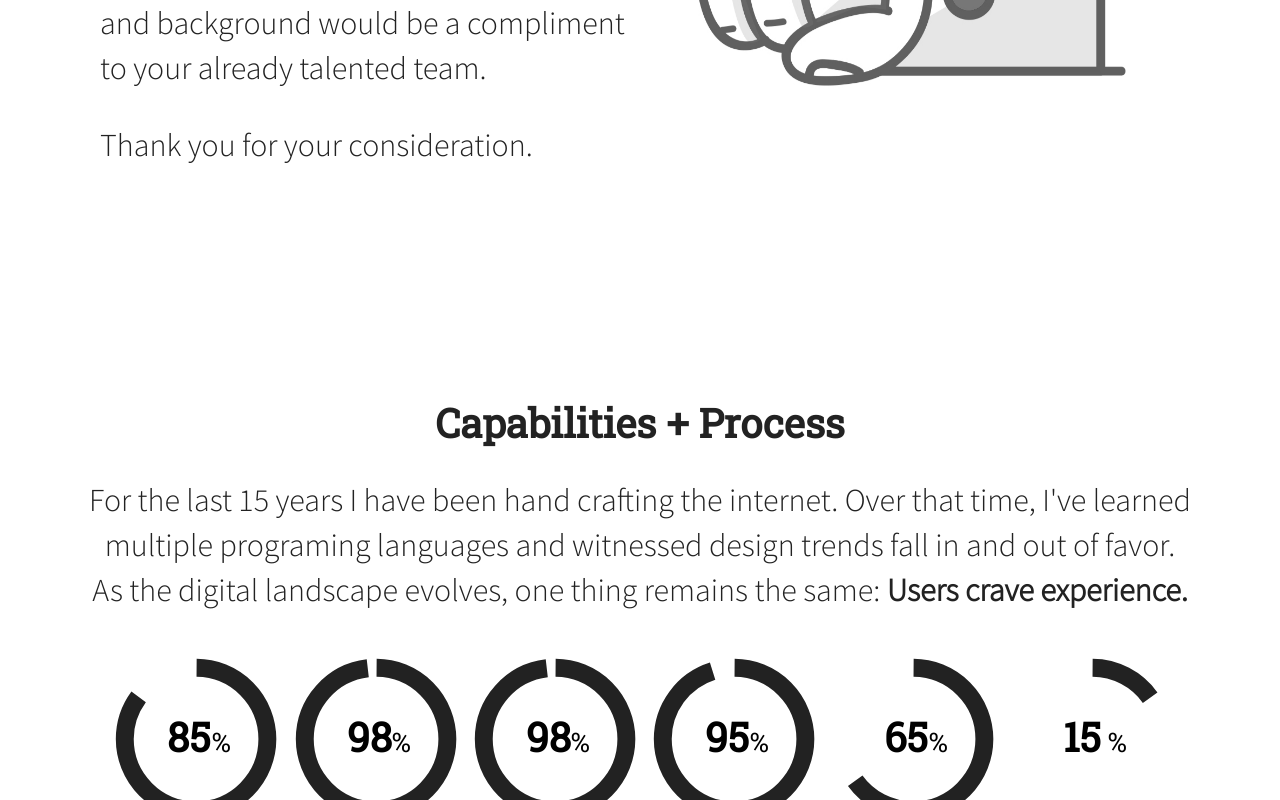
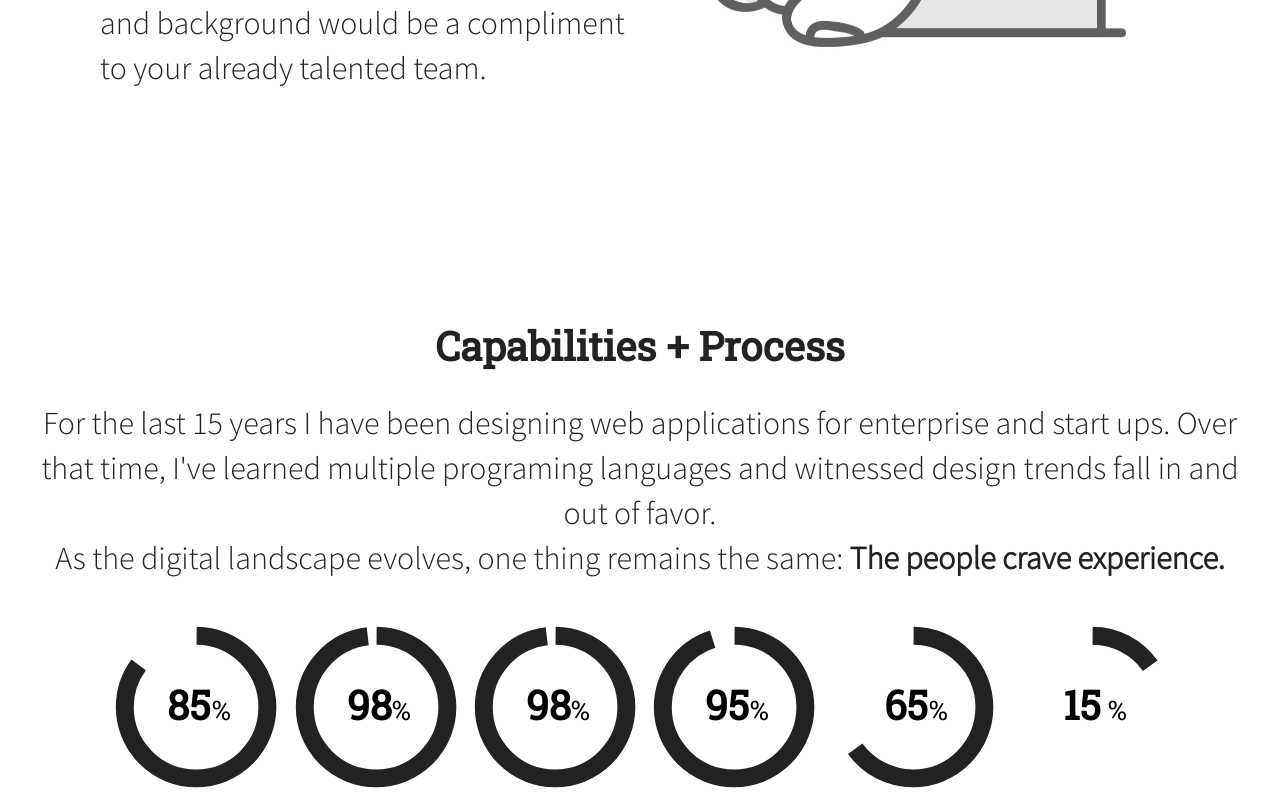
Before and after one commit to andreortiz82/andrelikesreify, a React app: page / in a window 1280 px wide. Shown: the part 520-1320 px from the top of the page. Built offline with nearby package versions, Linux system fonts and the light colour scheme.

Commit message:
spell check and image updates

```diff
--- a/src/components/Conclusion.js
+++ b/src/components/Conclusion.js
@@ -9,7 +9,7 @@ export default class Conclusion extends Component {
              I would be a great addition to your team. With my years of experience and our shared goal of pushing the industry forward - we could build an exciting product. You want to beef up your team with additional talent? <span>Reify, I am that beef.</span>
           </p>
 
-          <p>Thank you again for your consideration,</p>
+          <p>Thank you for your consideration,</p>
           <div className="signature">
             <svg x="0px" y="0px" viewBox="0 0 70 45">
               <path d="M0,34.4c0-0.8-0.3-1.6,1-2.1c1.3-0.5,2.5-1.3,4-1c2,0.3,4.1-0.6,6.1,0.6c0.2,0.1,1.2-0.4,1.5-0.9
--- a/src/components/Introduction.js
+++ b/src/components/Introduction.js
@@ -9,7 +9,6 @@ export default class Introduction extends Component {
             <img className="andreortiz-logo" src="/andreortiz.svg" alt="andreortiz"/>
             <h1>Hi, ReifyHealth! <br/>I want to work with you.</h1>
             <p className="lead">My name is <span>Andre Ortiz</span> and I'm a creative living in Austin, TX. I specialize in <span>UI, UX and Front-End Design.</span> I feel that my skills and background would be a compliment to your already talented team.</p>
-            <p className="lead">Thank you for your consideration.</p>
           </div>
         </Fade>
         <Fade right>
--- a/src/components/Skills.js
+++ b/src/components/Skills.js
@@ -12,7 +12,7 @@ export default class Skills extends Component {
         <Fade>
         <div className="container">
           <h2>Capabilities + Process</h2>
-          <p className="lead">For the last 15 years I have been hand crafting the internet. Over that time, I've learned multiple programing languages and witnessed design trends fall in and out of favor. <br/>As the digital landscape evolves, one thing remains the same: <span>Users crave experience.</span></p>
+          <p className="lead">For the last 15 years I have been designing web applications for enterprise and start ups. Over that time, I've learned multiple programing languages and witnessed design trends fall in and out of favor. <br/>As the digital landscape evolves, one thing remains the same: <span>The people crave experience.</span></p>
         </div>
         </Fade>
         <div className="skill-blocks">
```
Also changed, not shown: public/illustration-pics/beef.jpg, public/illustration-pics/intro.jpg.
